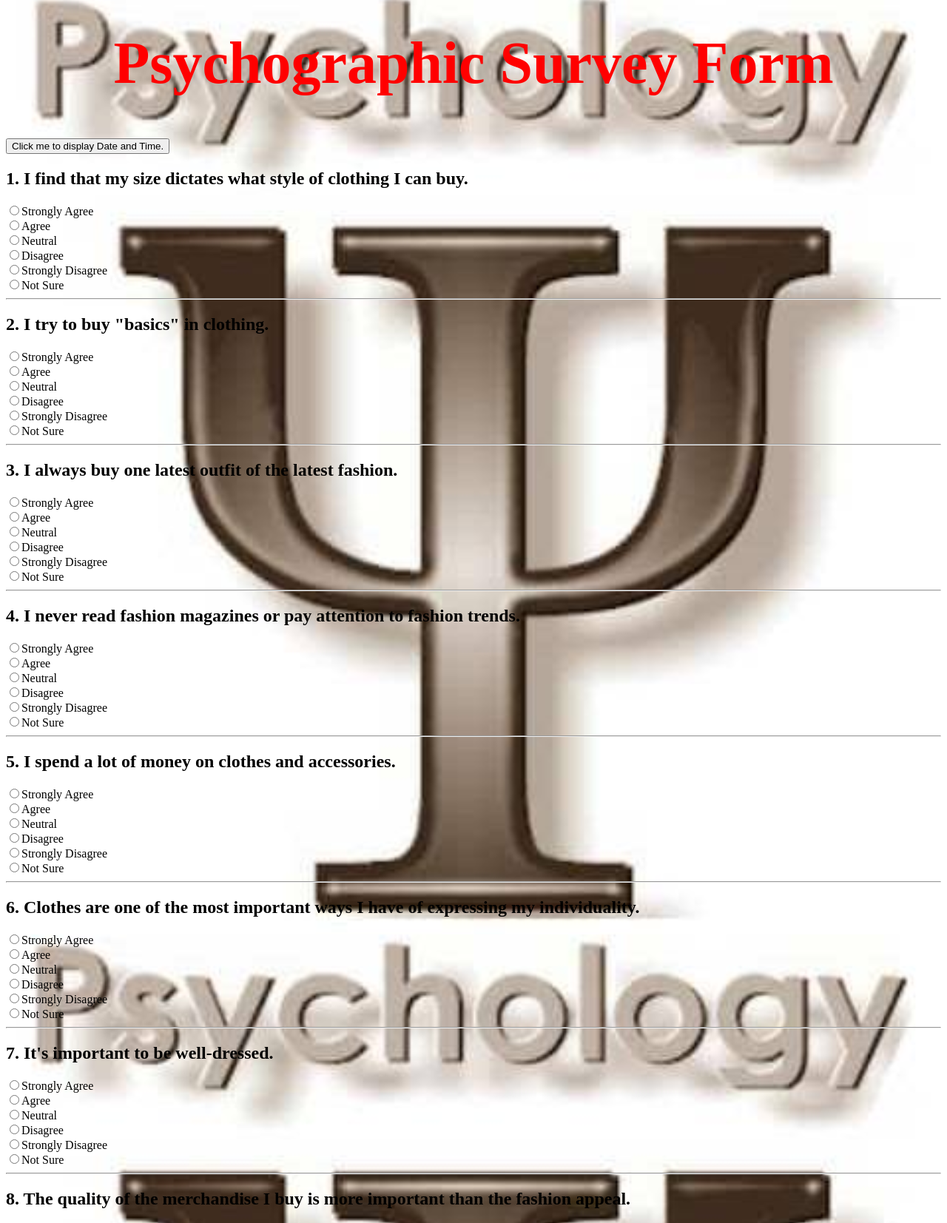
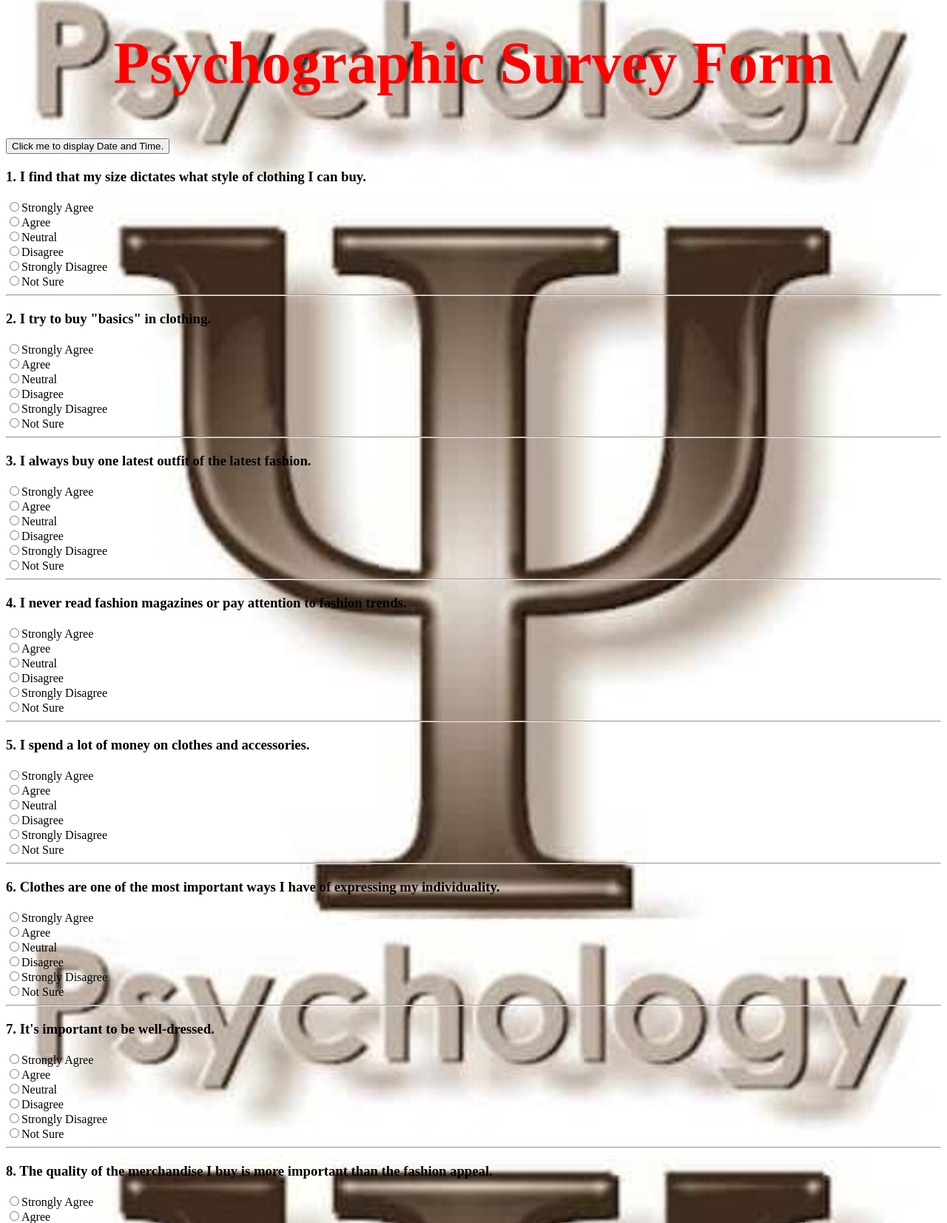
Before and after one commit to Joshuaschist/Survey-Form, a plain HTML site: page index.html in a window 1280 px wide. Shown: the part 14-1667 px from the top of the page at 74% size. Drawn offline with Linux system fonts and the light colour scheme.

Commit message:
Changing the header tags

```diff
--- a/index.html
+++ b/index.html
@@ -12,70 +12,70 @@
    	<p id="demo">
    	   <button type="button" onclick="document.getElementById('demo').innerHTML = Date()">Click me to display Date and Time.</button>
    	</p>
-    <P><h2>1. I find that my size dictates what style of clothing I can buy.</h2></P>
+    <P><h3>1. I find that my size dictates what style of clothing I can buy.</h3></P>
 	   	  <input type="radio" name="Option1" value=Strongly Agree">Strongly Agree<br>
 	      <input type="radio" name="Option1" value=Agree">Agree<br>
 	      <input type="radio" name="Option1" value=Neutral">Neutral<br>
 	      <input type="radio" name="Option1" value=Disagree">Disagree<br>
 	      <input type="radio" name="Option1" value=Strongly Disagree">Strongly Disagree<br>
 	      <input type="radio" name="Option1" value=Not Sure">Not Sure<hr>
-    <P><h2>2. I try to buy "basics" in clothing.</h2></p>
+    <P><h3>2. I try to buy "basics" in clothing.</h3></p>
 	      <input type="radio" name="Option2" value=Strongly Agree">Strongly Agree<br>
 	      <input type="radio" name="Option2" value=Agree">Agree<br>
 	      <input type="radio" name="Option2" value=Neutral">Neutral<br>
 	      <input type="radio" name="Option2" value=Disagree">Disagree<br>
 	      <input type="radio" name="Option2" value=Strongly Disagree">Strongly Disagree<br>
 	      <input type="radio" name="Option2" value=Not Sure">Not Sure<hr>
-    <p><h2>3. I always buy one latest outfit of the latest fashion.</h2></p>
+    <p><h3>3. I always buy one latest outfit of the latest fashion.</h3></p>
 	      <input type="radio" name="Option3" value=Strongly Agree">Strongly Agree<br>
 	      <input type="radio" name="Option3" value=Agree">Agree<br>
 	      <input type="radio" name="Option3" value=Neutral">Neutral<br>
 	      <input type="radio" name="Option3" value=Disagree">Disagree<br>
 	      <input type="radio" name="Option3" value=Strongly Disagree">Strongly Disagree<br>
 	      <input type="radio" name="Option3" value=Not Sure">Not Sure<hr>
-    <p><h2>4. I never read fashion magazines or pay attention to fashion trends.</h2></p>
+    <p><h3>4. I never read fashion magazines or pay attention to fashion trends.</h3></p>
 	      <input type="radio" name="Option4" value=Strongly Agree">Strongly Agree<br>
 	      <input type="radio" name="Option4" value=Agree">Agree<br>
 	      <input type="radio" name="Option4" value=Neutral">Neutral<br>
 	      <input type="radio" name="Option4" value=Disagree">Disagree<br>
 	      <input type="radio" name="Option4" value=Strongly Disagree">Strongly Disagree<br>
 	      <input type="radio" name="Option4" value=Not Sure">Not Sure<hr>
-    <p><h2>5. I spend a lot of money on clothes and accessories.</h2></p>
+    <p><h3>5. I spend a lot of money on clothes and accessories.</h3></p>
 	      <input type="radio" name="Option5" value=Strongly Agree">Strongly Agree<br>
 	      <input type="radio" name="Option5" value=Agree">Agree<br>
 	      <input type="radio" name="Option5" value=Neutral">Neutral<br>
 	      <input type="radio" name="Option5" value=Disagree">Disagree<br>
 	      <input type="radio" name="Option5" value=Strongly Disagree">Strongly Disagree<br>
 	      <input type="radio" name="Option5" value=Not Sure">Not Sure<hr>
-    <p><h2>6. Clothes are one of the most important ways I have of expressing my individuality.</h2></p>
+    <p><h3>6. Clothes are one of the most important ways I have of expressing my individuality.</h3></p>
 	      <input type="radio" name="Option6" value=Strongly Agree">Strongly Agree<br>
 	      <input type="radio" name="Option6" value=Agree">Agree<br>
 	      <input type="radio" name="Option6" value=Neutral">Neutral<br>
 	      <input type="radio" name="Option6" value=Disagree">Disagree<br>
 	      <input type="radio" name="Option6" value=Strongly Disagree">Strongly Disagree<br>
 	      <input type="radio" name="Option6" value=Not Sure">Not Sure<hr>
-    <p><h2>7. It's important to be well-dressed.</h2></p>
+    <p><h3>7. It's important to be well-dressed.</h3></p>
 	      <input type="radio" name="Option7" value=Strongly Agree">Strongly Agree<br>
 	      <input type="radio" name="Option7" value=Agree">Agree<br>
 	      <input type="radio" name="Option7" value=Neutral">Neutral<br>
 	      <input type="radio" name="Option7" value=Disagree">Disagree<br>
 	      <input type="radio" name="Option7" value=Strongly Disagree">Strongly Disagree<br>
 	      <input type="radio" name="Option7" value=Not Sure">Not Sure<hr>
-    <p><h2>8. The quality of the merchandise I buy is more important than the fashion appeal.</h2></p>
+    <p><h3>8. The quality of the merchandise I buy is more important than the fashion appeal.</h3></p>
 	      <input type="radio" name="Option8" value=Strongly Agree">Strongly Agree<br>
 	      <input type="radio" name="Option8" value=Agree">Agree<br>
 	      <input type="radio" name="Option8" value=Neutral">Neutral<br>
 	      <input type="radio" name="Option8" value=Disagree">Disagree<br>
 	      <input type="radio" name="Option8" value=Strongly Disagree">Strongly Disagree<br>
 	      <input type="radio" name="Option8" value=Not Sure">Not Sure<hr>
-    <p><h2>9. I spend a lot of time on fashion-related activities.</h2></p>
+    <p><h3>9. I spend a lot of time on fashion-related activities.</h3></p>
 	      <input type="radio" name="Option9" value=Strongly Agree">Strongly Agree<br>
 	      <input type="radio" name="Option9" value=Agree">Agree<br>
 	      <input type="radio" name="Option9" value=Neutral">Neutral<br>
 	      <input type="radio" name="Option9" value=Disagree">Disagree<br>
 	      <input type="radio" name="Option9" value=Strongly Disagree">Strongly Disagree<br>
 	      <input type="radio" name="Option9" value=Not Sure">Not Sure<hr>
-    <p><h2>10. I am confident in my ability to recognize fashion trends</h2></p>
+    <p><h3>10. I am confident in my ability to recognize fashion trends</h3></p>
 	      <input type="radio" name="Option10" value=Strongly Agree">Strongly Agree<br>
 	      <input type="radio" name="Option10" value=Agree">Agree<br>
 	      <input type="radio" name="Option10" value=Neutral">Neutral<br>
```
